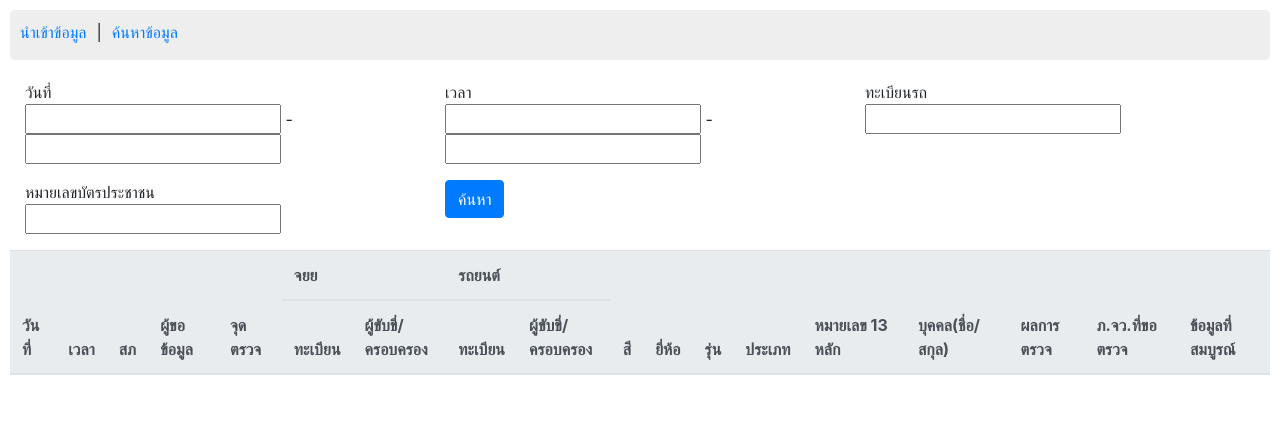
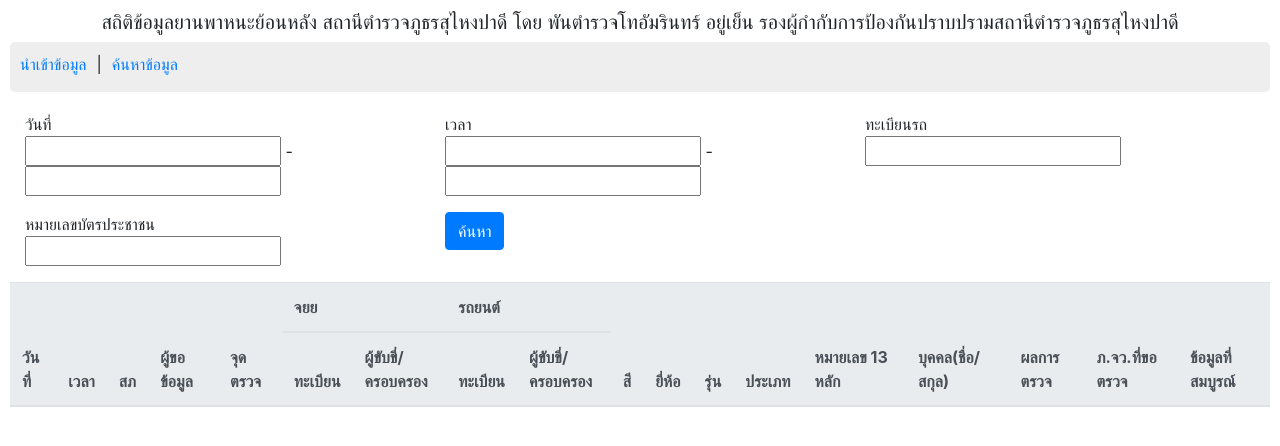
Before and after one commit to niponpant0ng/supspect_checking, a Next.js app: page /search in a window 1280 px wide. Shown: the top 446 px of the page. Built offline with nearby package versions, Linux system fonts and the light colour scheme.

Commit message:
Heading on layout

```diff
--- a/components/Header.js
+++ b/components/Header.js
@@ -1,3 +1,4 @@
+import { Fragment } from "react"
 import Link from "next/link"
 
 const menuStyle = {
@@ -10,9 +11,16 @@ const menuStyle = {
 }
 
 export default (props) => (
+  <Fragment>
+  <h5 style={{ textAlign: "center" }}>
+    สถิติข้อมูลยานพาหนะย้อนหลัง สถานีตำรวจภูธรสุไหงปาดี
+    โดย พันตำรวจโทอัมรินทร์ อยู่เย็น รองผู้กำกับการป้องกันปราบปรามสถานีตำรวจภูธรสุไหงปาดี
+  </h5>
+
   <div style={ menuStyle }>
     <Link href={`/`}><a>นำเข้าข้อมูล</a></Link>
     <div style={{ display: "inline-block", marginLeft: 10, marginRight: 10 }}>|</div>
     <Link href={`/search`}><a>ค้นหาข้อมูล</a></Link>
   </div>
+  </Fragment>
 )
--- a/pages/_document.js
+++ b/pages/_document.js
@@ -1,4 +1,5 @@
 import Document, { Head, Main, NextScript } from 'next/document'
+import Layout from "../components/Layout"
 
 export default class MyDocument extends Document {
   static async getInitialProps(ctx) {
@@ -15,10 +16,12 @@ export default class MyDocument extends Document {
 
           <link rel="stylesheet" href="https://stackpath.bootstrapcdn.com/bootstrap/4.1.3/css/bootstrap.min.css" integrity="sha384-MCw98/SFnGE8fJT3GXwEOngsV7Zt27NXFoaoApmYm81iuXoPkFOJwJ8ERdknLPMO" crossOrigin="anonymous"/>
 
-          <title>Hello, world!</title>
+          <title>ระบบสถิติข้อมูลยานพาหนะย้อนหลัง</title>
         </head>
         <body>
-          <Main />
+          <Layout>
+            <Main />
+          </Layout>
           <NextScript />
         </body>
       </html>
--- a/pages/search.js
+++ b/pages/search.js
@@ -1,6 +1,5 @@
 import React from "react"
 import axios from "axios"
-import Layout from "../components/Layout"
 
 export default class Search extends React.Component {
   constructor(props) {
@@ -62,7 +61,6 @@ export default class Search extends React.Component {
     ))
 
     return (
-      <Layout>
       <div className="container-fluid">
         <div className="row">
           <div className="col-4 form-group">
@@ -128,7 +126,6 @@ export default class Search extends React.Component {
           </div>
         </div>
       </div>
-      </Layout>
     )
   }
 }
```
Also changed, not shown: pages/index.js (+4 -8 lines). Lines whose indentation alone changed are shown as unchanged.
